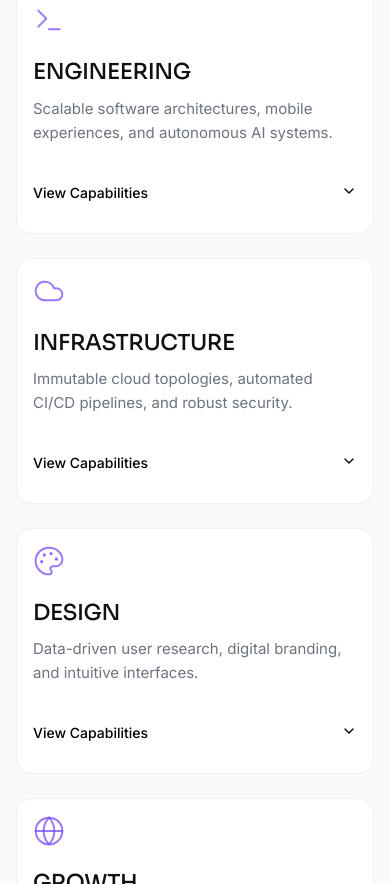
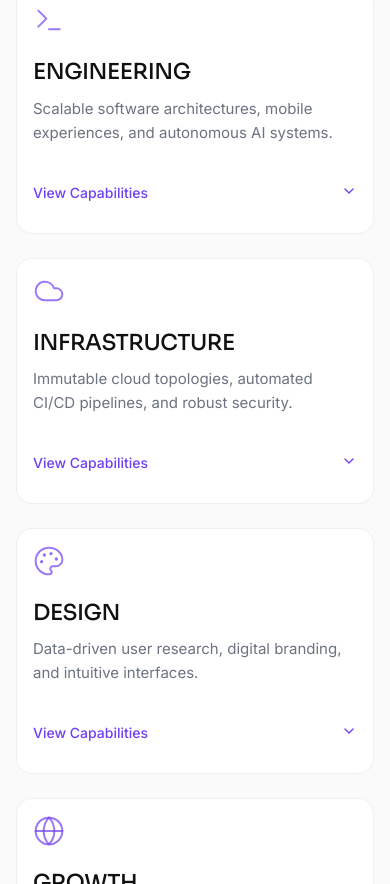
Before and after one commit to Manoharaya/codex-new, a React (Vite) app: page / in a window 390 px wide. Shown: the part 1980-2864 px from the top of the page. Built offline with nearby package versions, Linux system fonts and the light colour scheme.

Commit message:
fix: dark mode text color for mobile hamburger CTA button

```diff
--- a/src/components/Navbar/Navbar.css
+++ b/src/components/Navbar/Navbar.css
@@ -586,6 +586,16 @@
   box-shadow: 0 6px 24px rgba(111, 63, 245, 0.5);
 }
 
+[data-theme='dark'] .sidebar-cta-btn,
+:root:not([data-theme='light']) .sidebar-cta-btn {
+  color: var(--bg-primary, #050507) !important;
+}
+
+[data-theme='dark'] .sidebar-cta-btn:hover,
+:root:not([data-theme='light']) .sidebar-cta-btn:hover {
+  color: #FFFFFF !important;
+}
+
 @media (max-width: 1024px) {
   .desktop-only {
     display: none !important;
--- a/src/components/Services/Services.css
+++ b/src/components/Services/Services.css
@@ -121,7 +121,7 @@
   display: inline-flex;
   align-items: center;
   gap: var(--space-8);
-  color: var(--brand-primary);
+  color: var(--brand-accent);
   text-decoration: none;
   font-weight: 500;
   font-size: 14px;
@@ -154,7 +154,7 @@
   align-items: center;
   justify-content: space-between;
   width: 100%;
-  color: var(--brand-primary);
+  color: var(--brand-accent);
   font-weight: 500;
   font-size: 15px;
   min-height: 48px; /* 48px touch target */
```
